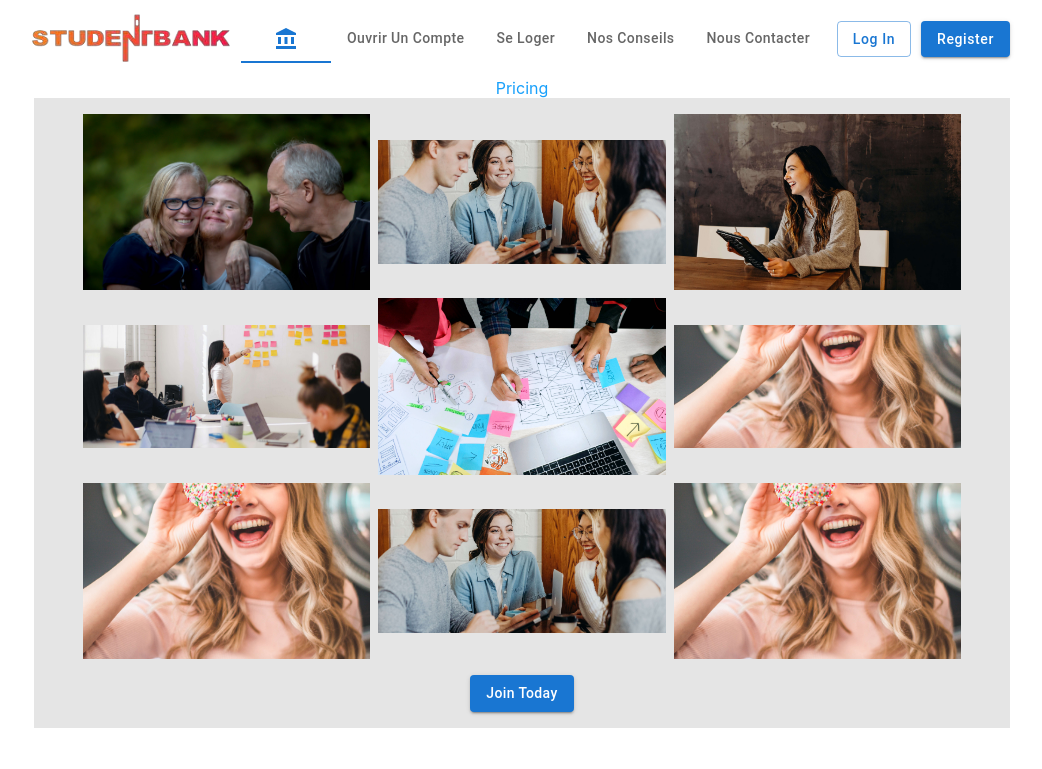
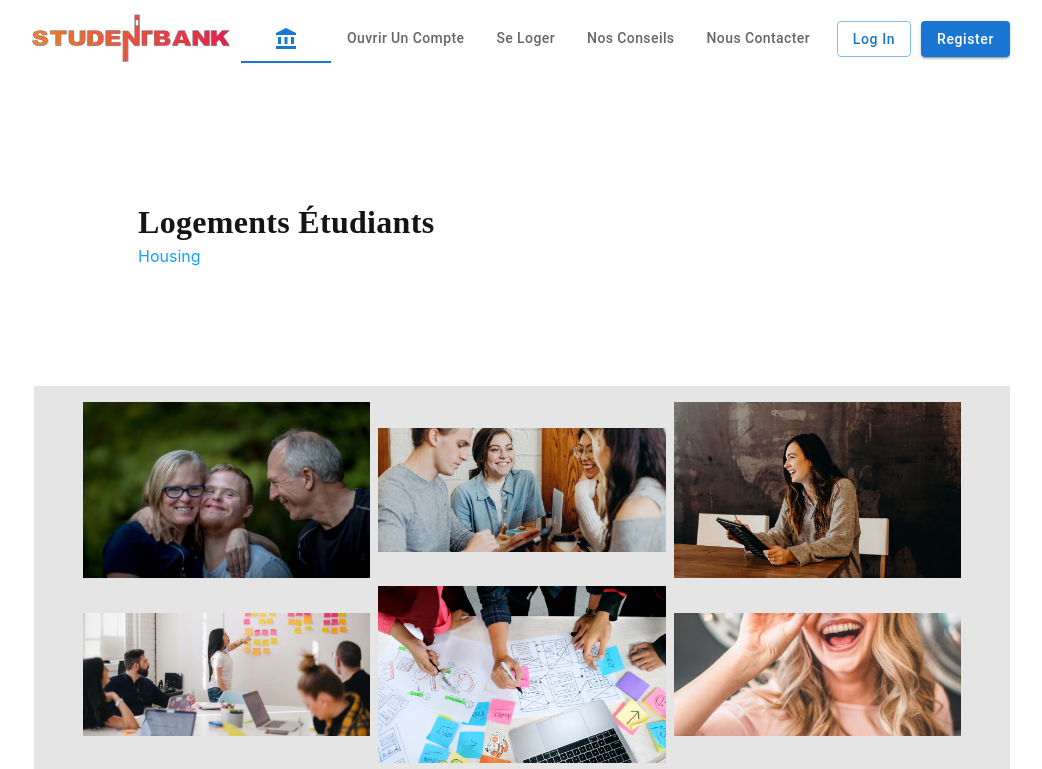
Before and after one commit to trab-ml/stdb, a React (Create React App) app: page /pricing in a window 1280 px wide. Shown: the top 769 px of the page, without its empty margins (118-1160 px from the left). Built offline with nearby package versions, Linux system fonts and the light colour scheme.

Commit message:
beginning SeLoger2 page !

```diff
--- a/package.json
+++ b/package.json
@@ -15,7 +15,6 @@
     "@types/node": "^16.18.23",
     "@types/react": "^18.0.34",
     "@types/react-dom": "^18.0.11",
-    "bootstrap": "5.1",
     "formik": "^2.2.9",
     "popper.js": "^1.16.1",
     "react": "^18.2.0",
@@ -23,7 +22,6 @@
     "react-hook-form": "^7.43.9",
     "react-router-dom": "^6.10.0",
     "react-scripts": "5.0.1",
-    "reactstrap": "^9.1.8",
     "typescript": "^4.9.5",
     "web-vitals": "^2.1.4",
     "yup": "^1.1.1"
--- /dev/null
+++ b/src/components/Housing.tsx
@@ -0,0 +1,16 @@
+import React from 'react';
+
+type housingType = {
+    title: string,
+    location; string,
+    image: string,
+    description: string
+}
+
+const Housing : React.FC<housingType> = ({title, location, image, description} : (housingType)) => {
+  return (
+    <div>Housing</div>
+  )
+}
+
+export default Housing
--- a/src/components/Pricing.tsx
+++ b/src/components/Pricing.tsx
@@ -1,10 +1,83 @@
 import React from 'react'
+import { Typography } from '@mui/material';
+import { Box, Container } from '@mui/system';
+import Housing from './Housing';
+
+const data = [
+  {
+    title: 'Chambre T2',
+    location: "Résidence de l'Artois, Arras",
+    image: 'chambre_t2_artois.',
+    description: "Ce logement étudiant de 20m² à proximité de l'Université, est à 15mns de la gare d'Arras à pied."
+    // ratingImage={item.ratingImage}
+  }
+]
 
 function Pricing() {
   return (
-    <div>
-      Pricing
-    </div>
+    <Container disableGutters maxWidth='xl'
+      sx={{
+        px: {
+          xs: 2,
+          sm: 5,
+          md: 10
+        },
+        my: 15
+      }}
+    >
+      <Box
+        sx={{
+          display: "flex",
+          flexDirection: {
+            xs: "column",
+            md: "row"
+          },
+          alignItems: "center",
+          justifyContent: "space-between"
+        }}
+        >
+          <Typography
+            sx={{
+              fontFamily: 'Poppins',
+              fontWeight: '600',
+              fontSize: '32px',
+              color: '#161414',
+              textAlign: {
+                xs: 'center',
+                md: 'left'
+              }
+            }}
+          >
+            Logements Étudiants
+          </Typography>
+      </Box>
+
+      <Box
+        sx={{
+          display: "flex",
+          gap: '4',
+          flexDirection: {
+            xs: "column",
+            md: "row"
+          },
+          alignItems: {
+            xs: "center",
+            md: "flex-start"
+          },
+          justifyContent: "space-between"
+        }}
+      >
+        {data.map((item, index) => (
+          <Housing
+            key={index}
+            title={item.title}
+            location={item.location}
+            image={item.image}
+            description={item.description}
+          />
+        ))}
+      </Box>
+    </Container>
   )
 }
 
--- a/src/header/RoutesComponent.tsx
+++ b/src/header/RoutesComponent.tsx
@@ -1,5 +1,5 @@
 import React, { lazy, Suspense, useContext } from 'react'
-import { Routes, Route, Navigate } from 'react-router-dom';
+import { Routes, Route } from 'react-router-dom';
 import Box from '@mui/material/Box';
 import { selectedNavIsHomeContext } from './Context';
 
```
Also changed, not shown: 2 other files (tests, documents, lock files or other folders).
